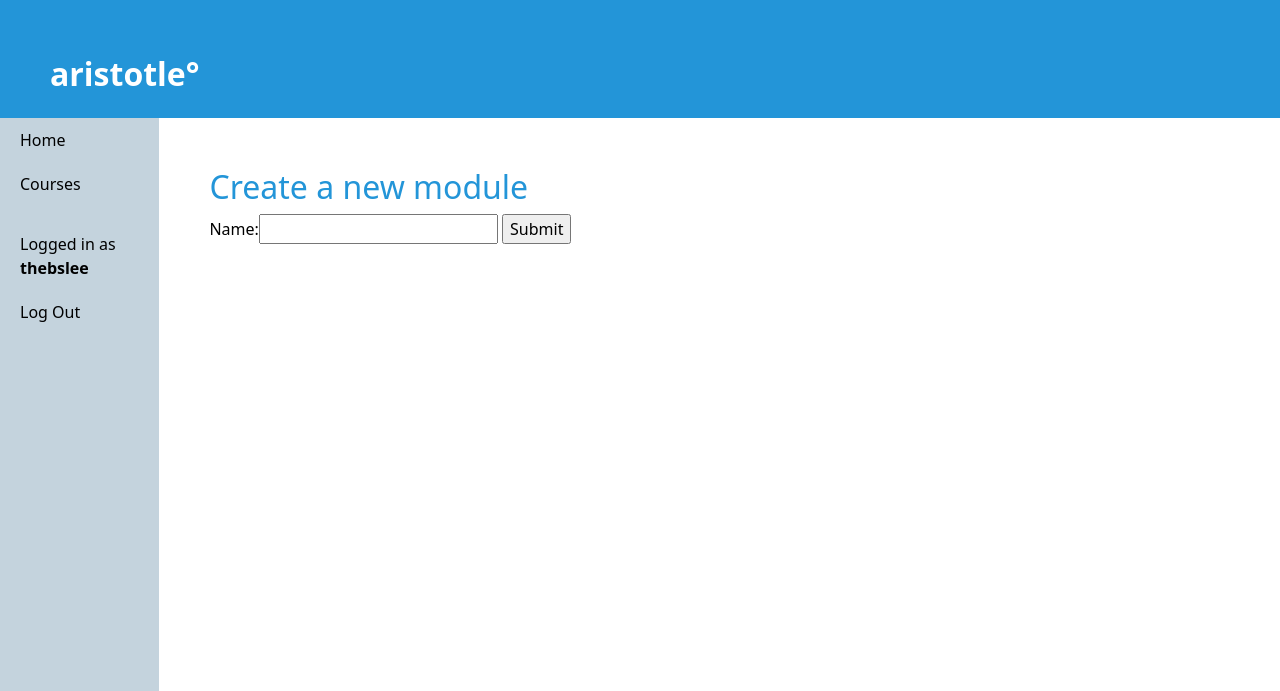
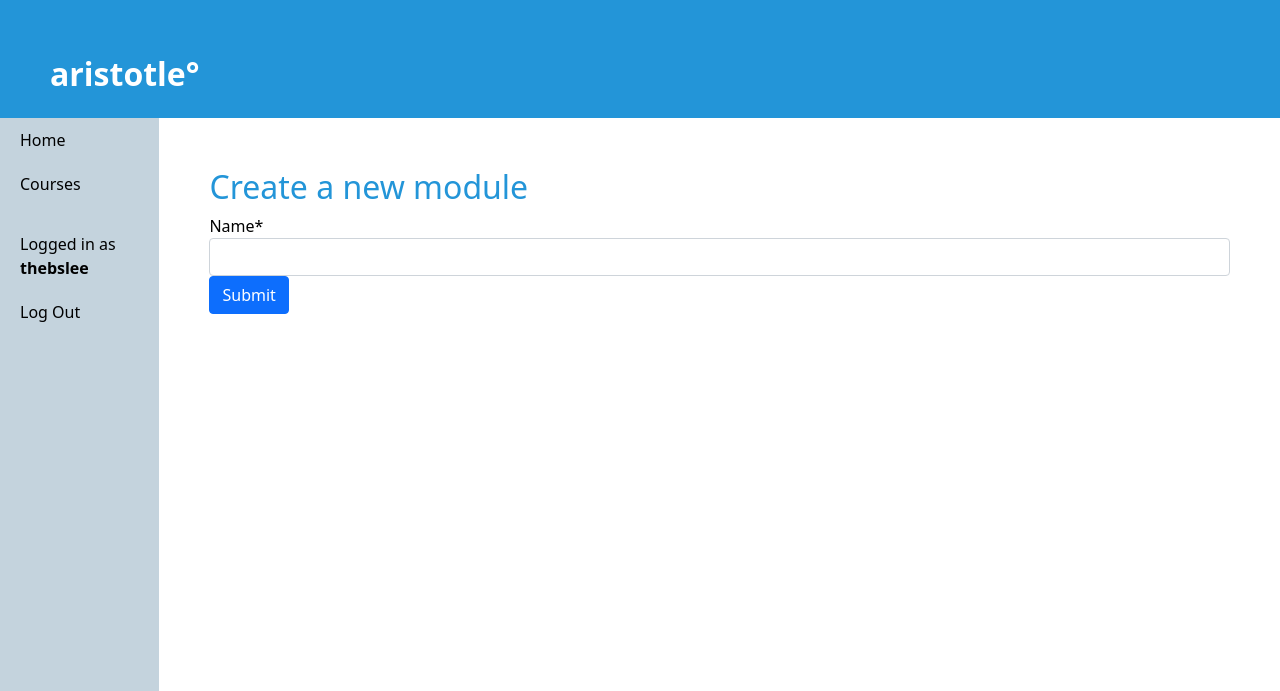
Before and after one commit to dabslee/aristotle, a Django app: page /forum/createmodule/ in a window 1280 px wide. Shown: the top 691 px of the page. Run offline with Django 3.2, Linux system fonts and the light colour scheme; a user stored in the database is signed in; data comes from the database, SQL or seed files in the repository; both versions use the stored data as it was after the commit; some libraries are stand-ins or nearby versions.

Commit message:
bootstrap css on createmodule.html

```diff
--- a/aristotle/settings.py
+++ b/aristotle/settings.py
@@ -36,6 +36,7 @@ ALLOWED_HOSTS = []
 INSTALLED_APPS = [
     'authentication',
     'forum',
+    'crispy_forms',
     'django.contrib.admin',
     'django.contrib.auth',
     'django.contrib.contenttypes',
@@ -43,6 +44,8 @@ INSTALLED_APPS = [
     'django.contrib.messages',
     'django.contrib.staticfiles'
 ]
+
+CRISPY_TEMPLATE_PACK = 'bootstrap4'
 
 MIDDLEWARE = [
     'django.middleware.security.SecurityMiddleware',
--- a/forum/templates/createmodule.html
+++ b/forum/templates/createmodule.html
@@ -1,10 +1,11 @@
 {% extends 'base.html' %}
+{% load crispy_forms_tags %}
 
 {% block content %}
 <h2>Create a new module</h2>
-<form action="{% url 'forum:createmodule' %}" method="post">
+<form action="{% url 'forum:createmodule' %}" method="post" class="form">
     {% csrf_token %}
-    {{form}}
-    <input type="submit" value="Submit">
+    {{form|crispy}}
+    <input type="submit" value="Submit" class="btn btn-primary">
 </form>
 {% endblock %}
```
Also changed, not shown: db.sqlite3.
